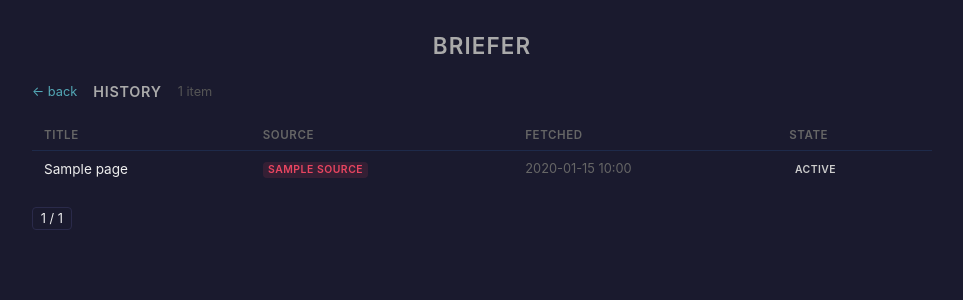
After one commit to sheeshee/briefer, a Django app: template core/templates/core/history.html in a window 1280 px wide. The commit adds this page. Shown: the top 300 px of the page, without its empty margins (158-1121 px from the left). Run offline with Django 5.2, Linux system fonts and the light colour scheme; the template is opened without the code that fills it: most values are stand-ins (such as "Sample title", 1, 10 or a date in 2020).

Commit message:
Add paginated history view for all items
Adds /history/ showing all items in a table sorted by recency, with
columns for title, source, fetched date, and state. Linked from the
stack page toolbar. 50 items per page.

Co-Authored-By: Claude Sonnet 4.6 <noreply@anthropic.com>

```diff
--- /dev/null
+++ b/core/templates/core/history.html
@@ -0,0 +1,178 @@
+{% extends "core/base.html" %}
+
+{% block content %}
+<style>
+    .history-wrap {
+        width: 100%;
+        max-width: 900px;
+    }
+
+    .history-header {
+        display: flex;
+        align-items: center;
+        gap: 1rem;
+        margin-bottom: 1.25rem;
+    }
+
+    .history-header h2 {
+        font-size: 0.9rem;
+        font-weight: 600;
+        color: #aaa;
+        letter-spacing: 0.05em;
+        text-transform: uppercase;
+    }
+
+    .back-link {
+        font-size: 0.8rem;
+        color: #53a8b6;
+        text-decoration: none;
+    }
+
+    .back-link:hover { text-decoration: underline; }
+
+    table {
+        width: 100%;
+        border-collapse: collapse;
+        font-size: 0.85rem;
+    }
+
+    th {
+        text-align: left;
+        padding: 0.5rem 0.75rem;
+        color: #666;
+        font-weight: 600;
+        font-size: 0.72rem;
+        text-transform: uppercase;
+        letter-spacing: 0.05em;
+        border-bottom: 1px solid #1e2a4a;
+    }
+
+    td {
+        padding: 0.55rem 0.75rem;
+        border-bottom: 1px solid #111827;
+        color: #ccc;
+        vertical-align: middle;
+    }
+
+    tr:last-child td { border-bottom: none; }
+
+    td.title { color: #eee; max-width: 420px; }
+
+    td.title a {
+        color: inherit;
+        text-decoration: none;
+    }
+
+    td.title a:hover { text-decoration: underline; color: #53a8b6; }
+
+    td.source {
+        white-space: nowrap;
+    }
+
+    .source-badge {
+        display: inline-block;
+        font-size: 0.65rem;
+        font-weight: 600;
+        text-transform: uppercase;
+        letter-spacing: 0.05em;
+        color: #e94560;
+        background: rgba(233, 69, 96, 0.12);
+        padding: 0.15em 0.5em;
+        border-radius: 4px;
+    }
+
+    td.date {
+        white-space: nowrap;
+        color: #666;
+        font-size: 0.8rem;
+    }
+
+    td.state { white-space: nowrap; }
+
+    .state-badge {
+        display: inline-block;
+        font-size: 0.65rem;
+        font-weight: 600;
+        text-transform: uppercase;
+        letter-spacing: 0.04em;
+        padding: 0.2em 0.55em;
+        border-radius: 4px;
+    }
+
+    .state-pending  { color: #888; background: rgba(136,136,136,0.12); }
+    .state-seen     { color: #7a9cbf; background: rgba(122,156,191,0.12); }
+    .state-actioned { color: #53a8b6; background: rgba(83,168,182,0.15); }
+    .state-dismissed{ color: #e94560; background: rgba(233,69,96,0.12); }
+
+    .pagination {
+        display: flex;
+        gap: 0.5rem;
+        align-items: center;
+        margin-top: 1.25rem;
+        font-size: 0.8rem;
+        color: #666;
+    }
+
+    .pagination a {
+        color: #53a8b6;
+        text-decoration: none;
+        padding: 0.25em 0.6em;
+        border: 1px solid #1e2a4a;
+        border-radius: 4px;
+    }
+
+    .pagination a:hover { border-color: #53a8b6; }
+
+    .pagination .current {
+        padding: 0.25em 0.6em;
+        border: 1px solid #2a2a4a;
+        border-radius: 4px;
+        color: #eee;
+    }
+</style>
+
+<div class="history-wrap">
+    <div class="history-header">
+        <a class="back-link" href="{% url 'stack' %}">&larr; back</a>
+        <h2>History</h2>
+        <span style="color:#555;font-size:0.8rem;">{{ page.paginator.count }} item{{ page.paginator.count|pluralize }}</span>
+    </div>
+
+    {% if page.object_list %}
+    <table>
+        <thead>
+            <tr>
+                <th>Title</th>
+                <th>Source</th>
+                <th>Fetched</th>
+                <th>State</th>
+            </tr>
+        </thead>
+        <tbody>
+        {% for item in page.object_list %}
+            <tr>
+                <td class="title">
+                    {% if item.url %}<a href="{{ item.url }}" target="_blank" rel="noopener">{{ item.title }}</a>{% else %}{{ item.title }}{% endif %}
+                </td>
+                <td class="source"><span class="source-badge">{{ item.source }}</span></td>
+                <td class="date">{{ item.fetched_at|date:"Y-m-d H:i" }}</td>
+                <td class="state"><span class="state-badge state-{{ item.state }}">{{ item.state }}</span></td>
+            </tr>
+        {% endfor %}
+        </tbody>
+    </table>
+
+    <div class="pagination">
+        {% if page.has_previous %}
+            <a href="?page={{ page.previous_page_number }}">&laquo; prev</a>
+        {% endif %}
+        <span class="current">{{ page.number }} / {{ page.paginator.num_pages }}</span>
+        {% if page.has_next %}
+            <a href="?page={{ page.next_page_number }}">next &raquo;</a>
+        {% endif %}
+    </div>
+    {% else %}
+    <p style="color:#555;margin-top:2rem;">No items yet.</p>
+    {% endif %}
+</div>
+{% endblock %}
--- a/core/templates/core/stack.html
+++ b/core/templates/core/stack.html
@@ -16,6 +16,7 @@
         {% csrf_token %}
         <button class="fetch-btn" type="submit">reset</button>
     </form>
+    <a class="fetch-btn" href="{% url 'history' %}" style="text-decoration:none">history</a>
 </div>
 {% endblock %}
 
--- a/core/urls.py
+++ b/core/urls.py
@@ -4,6 +4,7 @@ from core import views
 
 urlpatterns = [
     path("", views.stack, name="stack"),
+    path("history/", views.history, name="history"),
     path("fetch/", views.fetch, name="fetch"),
     path("reset/", views.reset, name="reset"),
     path("items/<int:item_id>/action/", views.item_action, name="item-action"),
```
Also changed, not shown: core/views.py (+9 -0 lines), tests/test_views.py (+32 -0 lines).
